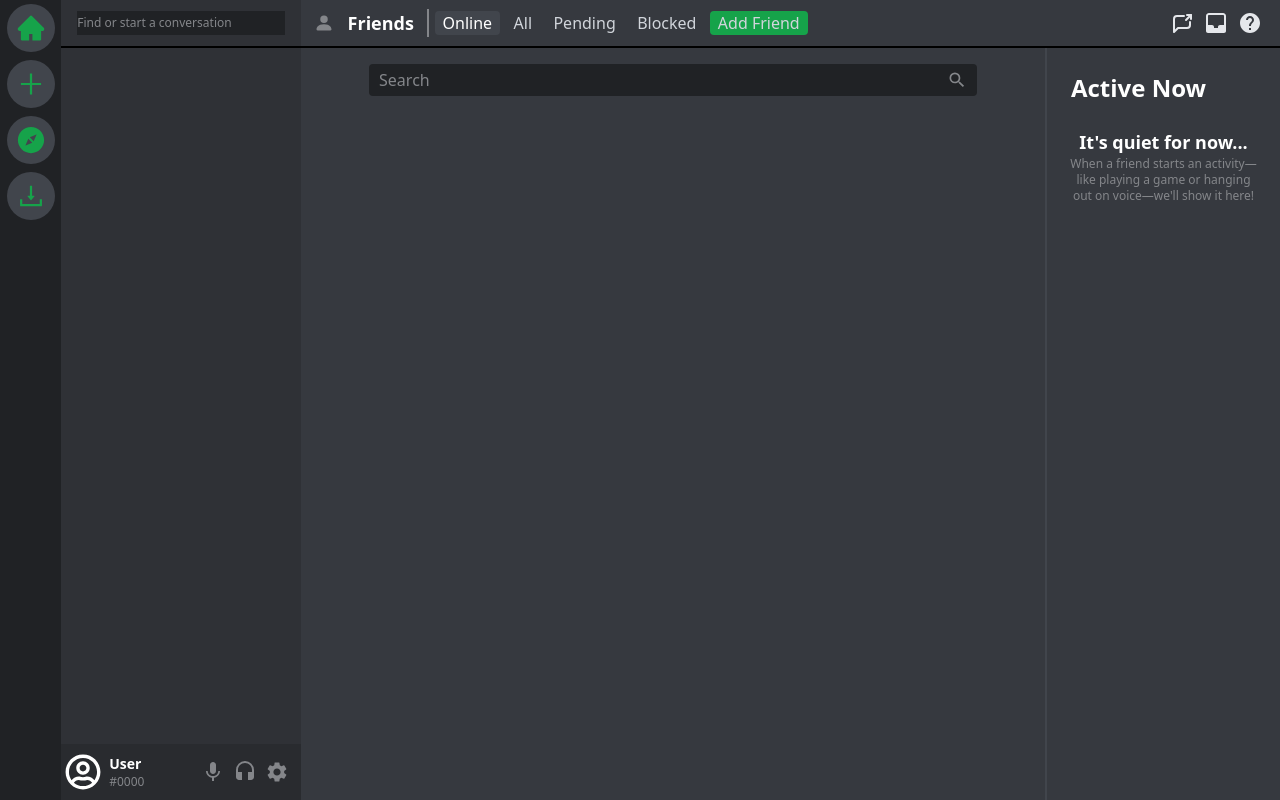
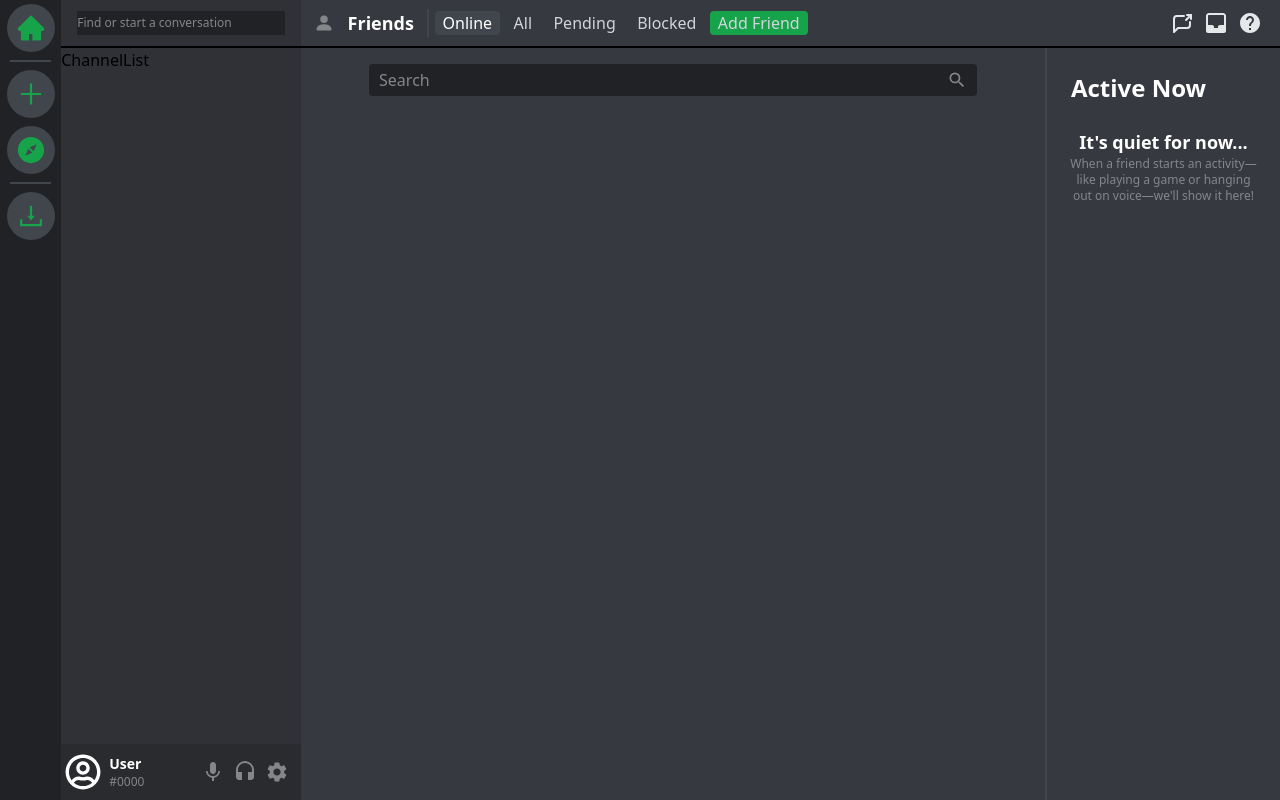
Before and after one commit to mohanavel15/discord-ui-clone, a React (Create React App) app: page /channels/@me in a window 1280 px wide. Built offline with nearby package versions, Linux system fonts and the light colour scheme.

Commit message:
added react router. small ui changes & fixes

```diff
--- a/package.json
+++ b/package.json
@@ -13,6 +13,7 @@
     "react": "^18.2.0",
     "react-dom": "^18.2.0",
     "react-icons": "^4.4.0",
+    "react-router-dom": "^6.3.0",
     "react-scripts": "5.0.1",
     "typescript": "^4.7.4",
     "web-vitals": "^2.1.4"
--- a/src/App.tsx
+++ b/src/App.tsx
@@ -1,15 +1,14 @@
-import React from 'react';
-import Home from './components/home';
-import ServerBar from './components/serverbar';
-import SideBar from './components/sidebar';
+import { BrowserRouter, Routes, Route, Navigate } from "react-router-dom";
+import Channels from "./pages/channels";
 
 function App() {
   return (
-    <div className="absolute flex flex-row min-h-screen min-w-full">
-      <ServerBar />
-      <SideBar />
-      <Home />
-    </div>
+    <BrowserRouter>
+      <Routes>
+        <Route path="/channels/:id" element={<Channels />} />
+        <Route path="*" element={<Navigate to="/channels/@me" replace />} />
+      </Routes>
+    </BrowserRouter>
   );
 }
 
--- a/src/components/home/topbar.tsx
+++ b/src/components/home/topbar.tsx
@@ -1,22 +1,24 @@
-import React from 'react'
+import React, { useState } from 'react'
 import { BsPersonFill } from 'react-icons/bs'
 import { TbMessageShare } from 'react-icons/tb'
 import { CgInbox } from 'react-icons/cg'
 import { MdHelp } from 'react-icons/md'
 
 export default function TopBar() {
+  const [selected, setSelected] = useState(0);
+
   return (
     <div className='flex h-12 border-b-2 border-black items-center'>
-      <div className='flex border-r-2 border-gray-400 w-32 justify-evenly items-center text-lg font-bold text-white'>
+      <div className='flex border-r-2 border-gray-500 w-32 justify-evenly items-center text-lg font-bold text-white'>
         <BsPersonFill className='text-gray-400 text-xl' />
         <h3>Friends</h3>
       </div>
       <div className='flex justify-evenly items-center w-96'>
-        <FriendTopBarButton title='Online' selected={true} isGreen={false} />
-        <FriendTopBarButton title='All' selected={false} isGreen={false} />
-        <FriendTopBarButton title='Pending' selected={false} isGreen={false} />
-        <FriendTopBarButton title='Blocked' selected={false} isGreen={false} />
-        <FriendTopBarButton title='Add Friend' selected={false} isGreen={true} />
+        <FriendTopBarButton id={0} title='Online'     selected={selected} onClick={setSelected} isGreen={false} />
+        <FriendTopBarButton id={1} title='All'        selected={selected} onClick={setSelected} isGreen={false} />
+        <FriendTopBarButton id={2} title='Pending'    selected={selected} onClick={setSelected} isGreen={false} />
+        <FriendTopBarButton id={3} title='Blocked'    selected={selected} onClick={setSelected} isGreen={false} />
+        <FriendTopBarButton id={4} title='Add Friend' selected={selected} onClick={setSelected} isGreen={true} />
       </div>
       <div className='flex absolute w-28 h-8 justify-evenly items-center text-2xl right-2'>
         <ActionButtons tooltip='New Group DM'>
@@ -42,9 +44,9 @@
   )
 }
 
-function FriendTopBarButton({ title, selected, isGreen }: { title : string, selected : boolean, isGreen: boolean }) {
+function FriendTopBarButton({ id, title, selected, isGreen, onClick }: { id: number, title : string, selected : number, isGreen: boolean, onClick: React.Dispatch<React.SetStateAction<number>> }) {
   return (
-    <button className={`px-2 rounded ${ (selected && !isGreen) ? 'bg-gray-500 text-white' : 'hover:bg-gray-500 text-gray-300' } ${ isGreen ? 'bg-green-600 text-gray-200' : '' }`}>
+    <button className={`px-2 rounded ${ (id === selected && !isGreen) ? 'bg-gray-500 text-white' : 'hover:bg-gray-500 text-gray-300' } ${ isGreen ? 'bg-green-600 text-gray-200' : '' }`} onClick={() => onClick(id)}>
       { title }
     </button>
   )
--- a/src/components/serverbar.tsx
+++ b/src/components/serverbar.tsx
@@ -1,28 +1,38 @@
 import React from 'react'
+import  { useNavigate } from 'react-router-dom'
 import { AiOutlinePlus, AiFillCompass, AiOutlineDownload, AiFillHome } from 'react-icons/ai'
 
 export default function ServerBar() {
+  const navigate = useNavigate()
   return (
     <div className='w-20 min-h-full bg-gray-900 flex flex-col items-center'>
-      <ServerIcon tooltip='Home'>
+      <ServerIcon tooltip='Home' onClick={() => navigate('/channels/@me')}>
         <AiFillHome />
       </ServerIcon>
-      <ServerIcon tooltip='Add a Server'>
+      <Divider />
+      <ServerIcon tooltip='Add a Server' onClick={() => console.log("Clicked Add a Server")}>
         <AiOutlinePlus />
       </ServerIcon>
-      <ServerIcon tooltip='Explore Public Servers'>
+      <ServerIcon tooltip='Explore Public Servers' onClick={() => console.log("Clicked Explore Public Servers")}>
         <AiFillCompass />
       </ServerIcon>
-      <ServerIcon tooltip='Download Apps'>
+      <Divider />
+      <ServerIcon tooltip='Download Apps' onClick={() => console.log("Clicked Download Apps")}>
         <AiOutlineDownload />
       </ServerIcon>
     </div>
   )
 }
 
-function ServerIcon({ children, tooltip }: { children : React.ReactNode, tooltip: string }) {
-  return <div className='flex w-12 h-12 items-center justify-center group rounded-3xl hover:rounded-lg bg-gray-500 m-1 text-3xl text-green-600 transition-all hover:text-white hover:bg-green-600 hover:cursor-pointer'>
+function ServerIcon({ children, tooltip, onClick }: { children : React.ReactNode, tooltip: string, onClick: () => void }) {
+  return <div className='flex w-12 h-12 items-center justify-center group rounded-3xl hover:rounded-lg bg-gray-500 m-1 text-3xl text-green-600 transition-all hover:text-white hover:bg-green-600 hover:cursor-pointer' onClick={onClick}>
     { children }
     <span className='absolute left-20 text-xs font-bold text-white scale-0 group-hover:scale-100 bg-black p-2 rounded-md'>{tooltip}</span>
   </div>
 }
+
+function Divider() {
+  return (
+    <span className='w-4/6 border-t-2 border-gray-500 my-1'></span>
+  )
+}
--- a/src/components/sidebar.tsx
+++ b/src/components/sidebar.tsx
@@ -1,4 +1,5 @@
 import React from 'react'
+import ChannelList from './sidebar/channel_list'
 import Profile from './sidebar/profile'
 import Search from './sidebar/search'
 
@@ -6,6 +7,7 @@
   return (
     <div className='flex flex-col w-60 min-h-full bg-gray-700'>
         <Search />
+        <ChannelList />
         <Profile />
     </div>
   )
--- /dev/null
+++ b/src/components/sidebar/channel_list.tsx
@@ -0,0 +1,9 @@
+import React from 'react'
+
+export default function ChannelList() {
+  return (
+    <div className='flex flex-grow flex-col overflow-scroll'>
+        ChannelList
+    </div>
+  )
+}
--- a/src/components/sidebar/profile.tsx
+++ b/src/components/sidebar/profile.tsx
@@ -3,7 +3,7 @@
 import { FaRegUserCircle } from 'react-icons/fa'
 export default function Profile() {
   return (
-    <div className='fixed bottom-0 w-60 h-14 bg-gray-800 flex items-center'>
+    <div className='w-60 h-14 bg-gray-800 flex items-center'>
       <div className='flex h-10 w-28 m-1 hover:bg-gray-500 hover:cursor-pointer rounded-md items-center justify-start'>
         <FaRegUserCircle className='text-4xl text-white' />
         <div className='flex flex-col justify-evenly m-2'>
--- /dev/null
+++ b/src/pages/channels.tsx
@@ -0,0 +1,14 @@
+import React from 'react'
+import Home from '../components/home'
+import ServerBar from '../components/serverbar'
+import SideBar from '../components/sidebar'
+
+export default function Channels() {
+  return (
+    <div className="absolute flex flex-row min-h-screen min-w-full">
+      <ServerBar />
+      <SideBar />
+      <Home />
+    </div>
+  )
+}
```
Also changed, not shown: 1 other file (tests, documents, lock files or other folders).
